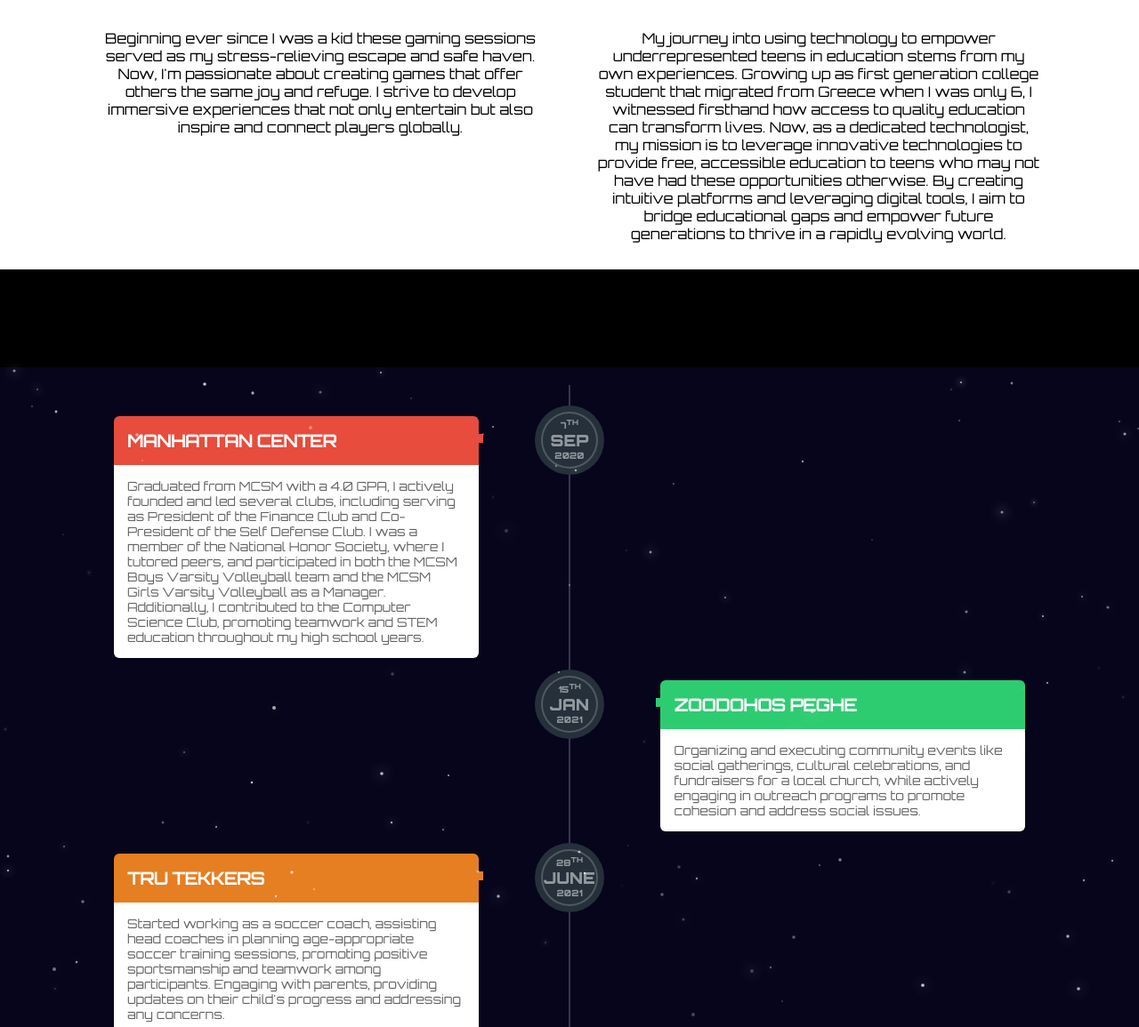
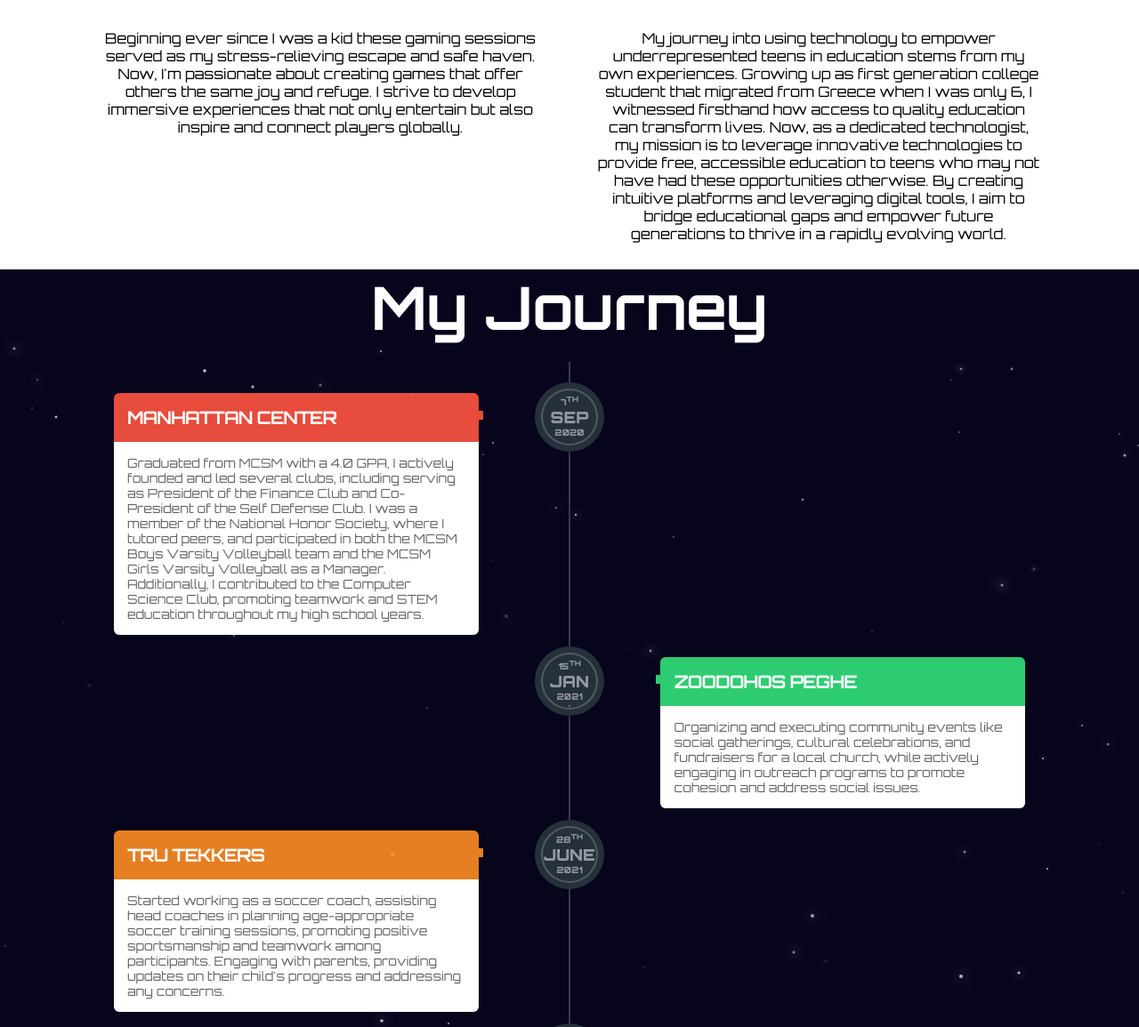
Before and after one commit to Atsano10/Homepage, a plain HTML site: page index.html in a window 1280 px wide. Shown: the part 1170-2325 px from the top of the page at 89% size. Drawn offline with Linux system fonts and the light colour scheme.

Commit message:
Update index.css

```diff
--- a/index.css
+++ b/index.css
@@ -94,7 +94,6 @@
   display: flex;
   align-self: center;
   justify-content: center;
-  padding-top:30px ;
   background-color: black;
   font-size: 25px;
   height: 1000px;
@@ -107,7 +106,7 @@
   display: flex;
   align-self: center;
   justify-content: space-around;
-  padding-top:20px ;
+  padding-top:900px ;
   background-color: black;
   font-size: 25px;
 }
@@ -137,7 +136,7 @@ button:active {
   background-color: rgb(6, 5, 28);
   position: absolute;
   width: 100%;
-  height: 1200px;
+  height: 2000px;
   z-index: 0;
 }
 
@@ -162,3 +161,13 @@ button:active {
       opacity: 0;
   }
 }
+ .title {
+  align-content: center;
+  text-align: center;
+  color: white;
+  font-family: orbitron;
+  font-size: 67px;
+  background-color: rgb(6, 5, 28);
+  height: fit-content;
+  margin: 0;
+ }
```
